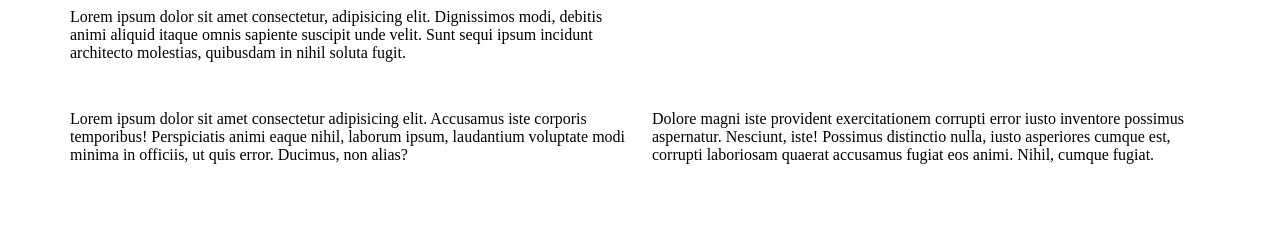
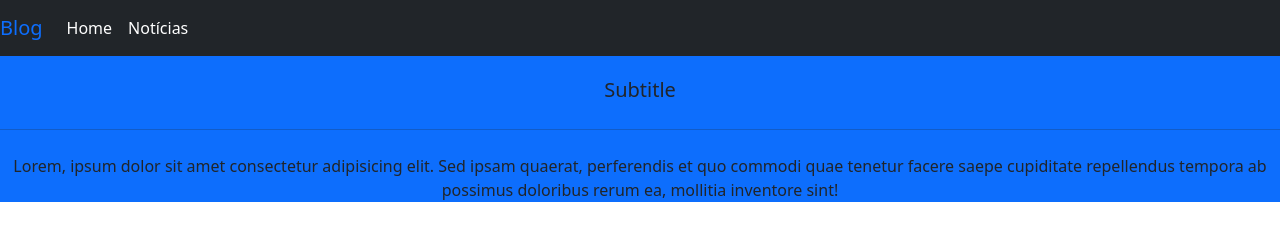
Before and after one commit to guilhermeroz/PW2-15-03, a plain HTML site: page index.html in a window 1280 px wide. Drawn offline with Linux system fonts and the light colour scheme.

Commit message:
bootstrap

```diff
--- a/index.html
+++ b/index.html
@@ -1,26 +1,46 @@
 <!DOCTYPE html>
 <html lang="pt-br">
+
 <head>
     <meta charset="UTF-8">
     <meta http-equiv="X-UA-Compatible" content="IE=edge">
     <meta name="viewport" content="width=device-width, initial-scale=1.0">
     <title>Bootstrap</title>
-    <link rel="stylesheet" href="css/bootstrap-grid.css">
+    <link rel="stylesheet" href="css/bootstrap.css">
 </head>
+
 <body>
 
-    <div class="container">
-        <div class="row">
-            <div class="col-12 col-sm-8 col-md-6">Lorem ipsum dolor sit amet consectetur, adipisicing elit. Dignissimos modi, debitis animi aliquid itaque omnis sapiente suscipit unde velit. Sunt sequi ipsum incidunt architecto molestias, quibusdam in nihil soluta fugit.</div>
+
+    <nav class="navbar navbar-expand-lg navbar-white bg-dark fixed-top">
+        <a class="navbar-brand">Blog</a>
+        <button class="navbar-toggler" data-target="#my-nav" data-toggle="collapse" aria-controls="my-nav" aria-expanded="false" aria-label="Toggle navigation">
+        <span class="navbar-toggler-icon"></span>
+    </button>
+        <div id="my-nav" class="collapse navbar-collapse">
+            <ul class="navbar-nav mr-auto">
+                <li class="nav-item active">
+                    <a class="nav-link text-white" href="#">Home</a>
+                </li>
+                <li class="nav-item">
+                    <a class="nav-link disabled text-white " href="#" tabindex="-1" aria-disabled="true">Notícias</a>
+                </li>
+            </ul>
         </div>
+    </nav>
 
-        <div class="row mt-5">
-            <div class="col-12 col-sm-8 col-md-6">Lorem ipsum dolor sit amet consectetur adipisicing elit. Accusamus iste corporis temporibus! Perspiciatis animi eaque nihil, laborum ipsum, laudantium voluptate modi minima in officiis, ut quis error. Ducimus, non alias?</div>
-            <div class="col-12 col-sm-8 col-md-6">Dolore magni iste provident exercitationem corrupti error iusto inventore possimus aspernatur. Nesciunt, iste! Possimus distinctio nulla, iusto asperiores cumque est, corrupti laboriosam quaerat accusamus fugiat eos animi. Nihil, cumque fugiat.</div>
-        </div>
+
+
+
+    <div class="jumbotron jumbotron-fluid text-center bg-primary">
+        <h1 class="display-4 ">Title</h1>
+        <p class="lead">Subtitle</p>
+        <hr class="my-4">
+        <p class="text-center">Lorem, ipsum dolor sit amet consectetur adipisicing elit. Sed ipsam quaerat, perferendis et quo commodi quae tenetur facere saepe cupiditate repellendus tempora ab possimus doloribus rerum ea, mollitia inventore sint!</p>
     </div>
 
     <script src="js/jquery-3.6.0.min.js"></script>
-    <script src="js/bootstrap.bundle.js"></script>
+    <script src="js/bootstrap.js"></script>
 </body>
+
 </html>
```
